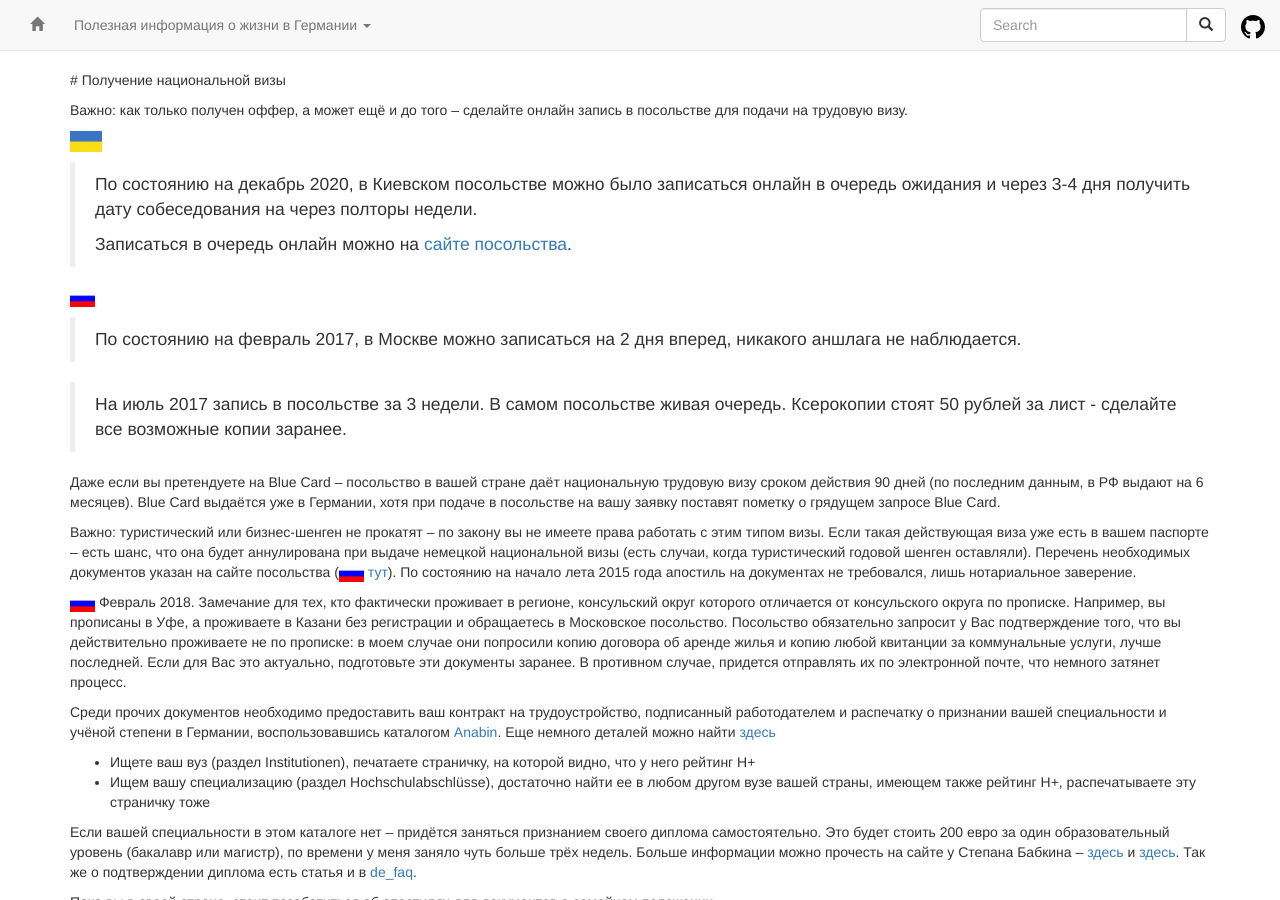
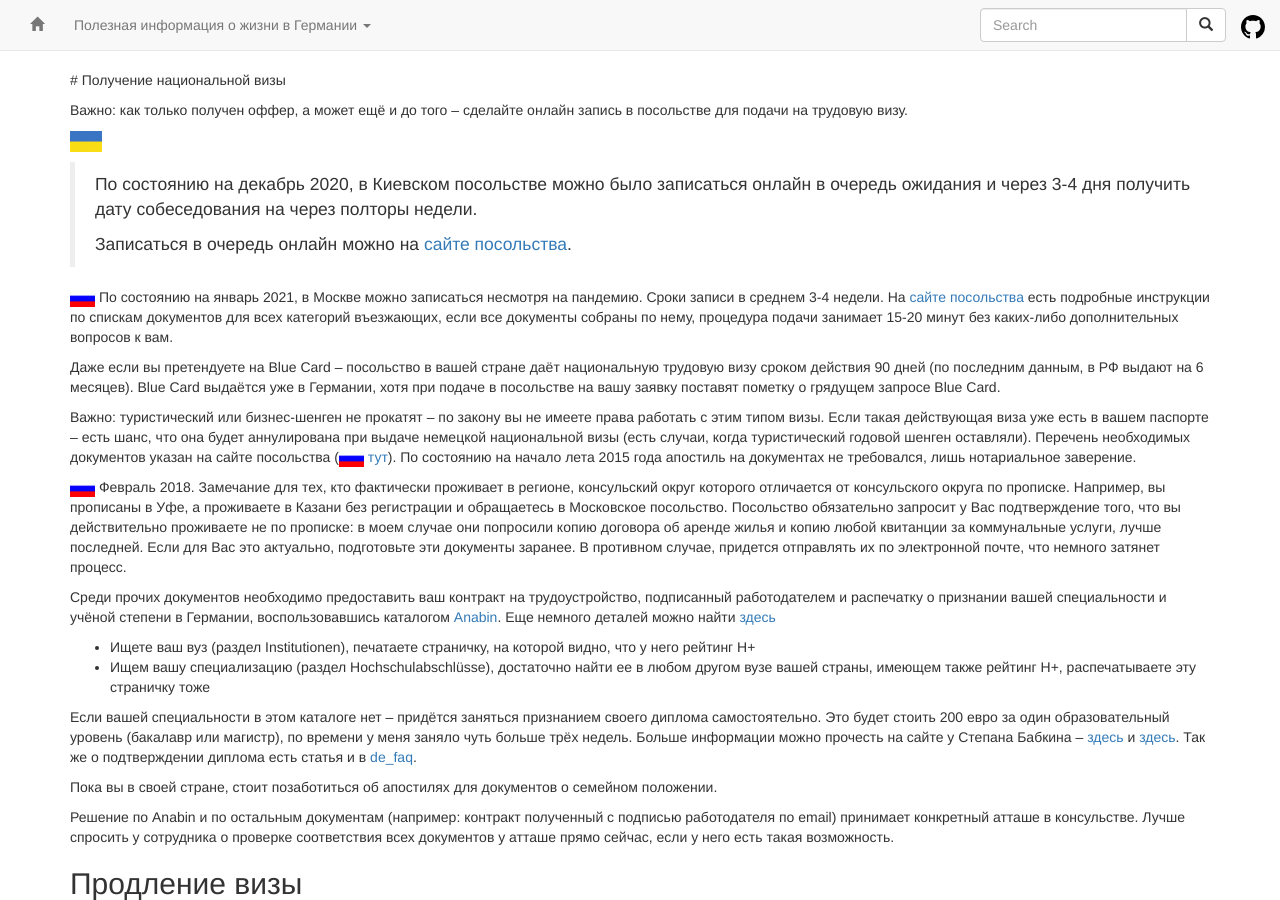
Before and after one commit to ru-de/faq, a Jekyll site: the page built from pages/Виза.md, in a window 1280 px wide and 900 px high. Built offline with Jekyll 4.4.1, drawn with Linux system fonts in a browser that asks for light colours; nearby versions of some CDN libraries.

Commit message:
sync github pages

```diff
--- a/pages/Виза.md
+++ b/pages/Виза.md
@@ -13,12 +13,7 @@ layout: default
 >
 > Записаться в очередь онлайн можно на [сайте посольства](https://service2.diplo.de/rktermin/extern/choose_realmList.do?locationCode=kiew).
 
-
-![](files/ru.gif)
-
-> По состоянию на февраль 2017, в Москве можно записаться на 2 дня вперед, никакого аншлага не наблюдается.
-
-> На июль 2017 запись в посольстве за 3 недели. В самом посольстве живая очередь. Ксерокопии стоят 50 рублей за лист - сделайте все возможные копии заранее.
+![](files/ru.gif) По состоянию на январь 2021, в Москве можно записаться несмотря на пандемию. Сроки записи в среднем 3-4 недели. На [сайте посольства](https://germania.diplo.de/ru-ru/service/05-VisaEinreise/langfristigerAufenthalt/-/1224364?openAccordionId=item-1611410-4-panel) есть подробные инструкции по спискам документов для всех категорий въезжающих, если все документы собраны по нему, процедура подачи занимает 15-20 минут без каких-либо дополнительных вопросов к вам.
 
 Даже если вы претендуете на Blue Card – посольство в вашей стране даёт национальную трудовую визу сроком действия 90 дней (по последним данным, в РФ выдают на 6 месяцев). Blue Card выдаётся уже в Германии, хотя при подаче в посольстве на вашу заявку поставят пометку о грядущем запросе Blue Card.
 
```
